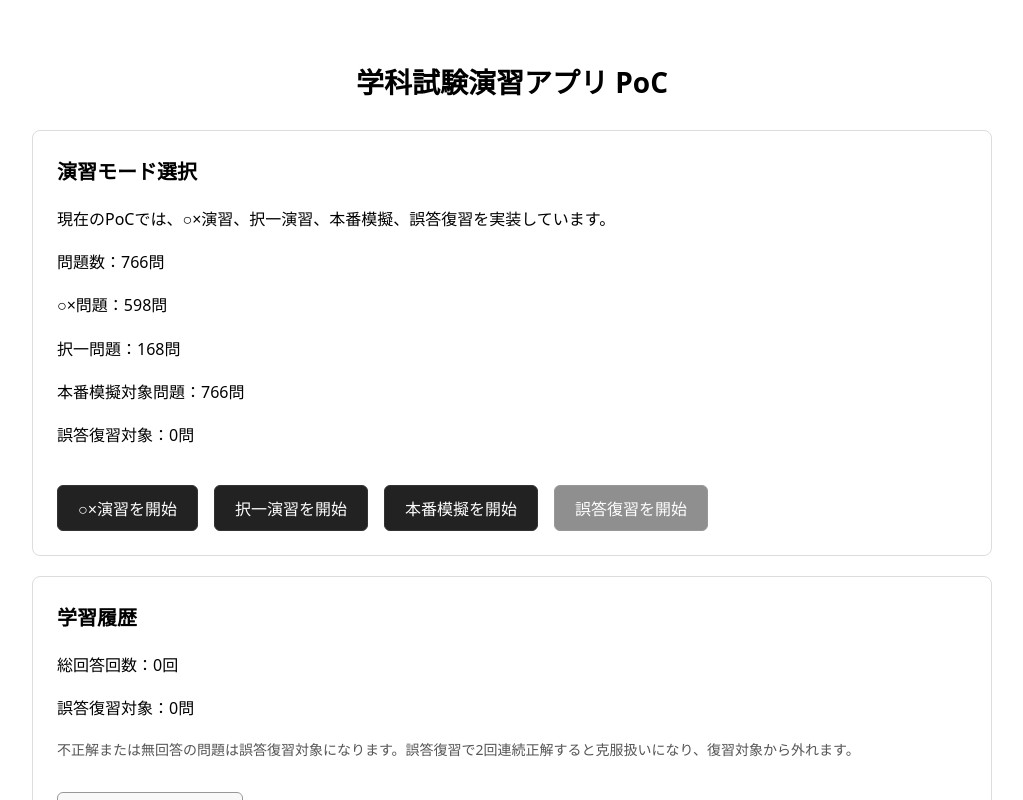
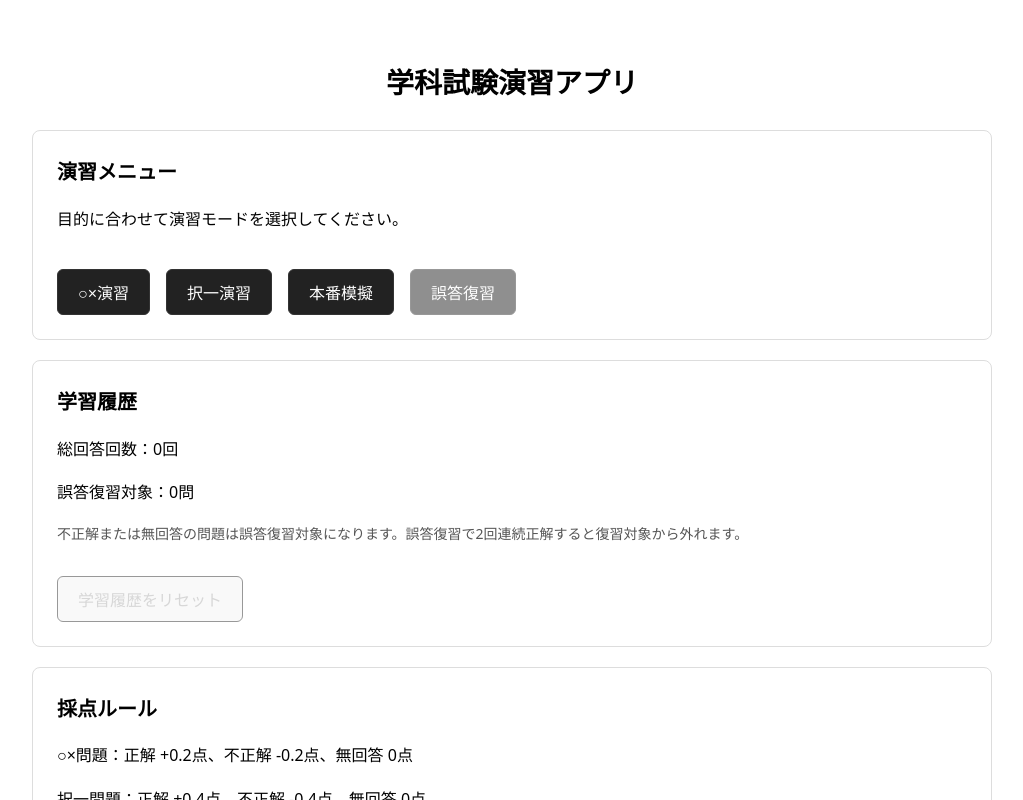
Before and after one commit to komatsu-koriyama/kikai-gakka-exam, a React (Vite) app: page / in a window 1280 px wide. Shown: the top 800 px of the page, without its empty margins (128-1151 px from the left). Built offline with nearby package versions, Linux system fonts and the light colour scheme.

Commit message:
Clean up UI for learner-facing mode

```diff
--- a/src/App.css
+++ b/src/App.css
@@ -50,10 +50,12 @@ h2 {
 }
 
 .question-meta {
-  padding: 12px 16px;
+  padding: 10px 14px;
   margin: 16px 0;
   border-radius: 8px;
   background: #f7f7f7;
+  color: #444;
+  font-size: 14px;
 }
 
 .question-meta p {
@@ -101,11 +103,6 @@ h2 {
   opacity: 0.6;
 }
 
-.answer-button.mock-selected {
-  border-color: #222;
-  background: #e8f0ff;
-}
-
 .choice-buttons {
   display: flex;
   flex-direction: column;
@@ -115,7 +112,7 @@ h2 {
 
 .choice-button {
   display: grid;
-  grid-template-columns: 48px 1fr auto;
+  grid-template-columns: 48px 1fr;
   gap: 12px;
   align-items: center;
   width: 100%;
@@ -233,12 +230,6 @@ h2 {
   margin-bottom: 12px;
 }
 
-.shuffle-info {
-  margin: 12px 0;
-  font-size: 14px;
-  color: #555;
-}
-
 .action-row {
   display: flex;
   gap: 12px;
@@ -316,6 +307,20 @@ h2 {
   margin: 4px 0;
 }
 
+.debug-box {
+  padding: 10px 14px;
+  margin: 12px 0;
+  border: 1px dashed #aaa;
+  border-radius: 8px;
+  background: #fafafa;
+  color: #555;
+  font-size: 13px;
+}
+
+.debug-box p {
+  margin: 4px 0;
+}
+
 .error {
   color: red;
   font-weight: bold;
--- a/src/App.jsx
+++ b/src/App.jsx
@@ -1,5 +1,7 @@
 import { useEffect, useMemo, useState } from "react";
 import "./App.css";
+
+const SHOW_DEBUG_INFO = false;
 
 const SCORE_RULES = {
   true_false: {
@@ -663,7 +665,7 @@ function App() {
   if (error) {
     return (
       <main className="container">
-        <h1>学科試験演習アプリ PoC</h1>
+        <h1>学科試験演習アプリ</h1>
         <p className="error">{error}</p>
       </main>
     );
@@ -672,7 +674,7 @@ function App() {
   if (!data) {
     return (
       <main className="container">
-        <h1>学科試験演習アプリ PoC</h1>
+        <h1>学科試験演習アプリ</h1>
         <p>読み込み中...</p>
       </main>
     );
@@ -686,18 +688,21 @@ function App() {
 
     return (
       <main className="container">
-        <h1>学科試験演習アプリ PoC</h1>
+        <h1>学科試験演習アプリ</h1>
 
         <section className="card">
-          <h2>演習モード選択</h2>
-          <p>
-            現在のPoCでは、○×演習、択一演習、本番模擬、誤答復習を実装しています。
-          </p>
+          <h2>演習メニュー</h2>
+          <p>目的に合わせて演習モードを選択してください。</p>
+
+          {SHOW_DEBUG_INFO && (
+            <div className="debug-box">
               <p>問題数：{data.questionCount}問</p>
               <p>○×問題：{trueFalseQuestions.length}問</p>
               <p>択一問題：{multipleChoiceQuestions.length}問</p>
               <p>本番模擬対象問題：{targetMockQuestionCount}問</p>
               <p>誤答復習対象：{wrongQuestions.length}問</p>
+            </div>
+          )}
 
           <div className="menu-buttons">
             <button
@@ -706,7 +711,7 @@ function App() {
               onClick={() => openPracticeSetup("true_false_setup")}
               disabled={trueFalseQuestions.length === 0}
             >
-              ○×演習を開始
+              ○×演習
             </button>
 
             <button
@@ -715,7 +720,7 @@ function App() {
               onClick={() => openPracticeSetup("multiple_choice_setup")}
               disabled={multipleChoiceQuestions.length === 0}
             >
-              択一演習を開始
+              択一演習
             </button>
 
             <button
@@ -724,7 +729,7 @@ function App() {
               onClick={() => startMode("mock_exam")}
               disabled={targetMockQuestionCount === 0}
             >
-              本番模擬を開始
+              本番模擬
             </button>
 
             <button
@@ -733,7 +738,7 @@ function App() {
               onClick={() => startMode("wrong_review")}
               disabled={wrongQuestions.length === 0}
             >
-              誤答復習を開始
+              誤答復習
             </button>
           </div>
         </section>
@@ -743,7 +748,7 @@ function App() {
           <p>総回答回数：{totalAttempts}回</p>
           <p>誤答復習対象：{wrongQuestions.length}問</p>
           <p className="note">
-            不正解または無回答の問題は誤答復習対象になります。誤答復習で2回連続正解すると克服扱いになり、復習対象から外れます。
+            不正解または無回答の問題は誤答復習対象になります。誤答復習で2回連続正解すると復習対象から外れます。
           </p>
 
           <button
@@ -761,10 +766,6 @@ function App() {
           <p>○×問題：正解 +0.2点、不正解 -0.2点、無回答 0点</p>
           <p>択一問題：正解 +0.4点、不正解 -0.4点、無回答 0点</p>
           <p>合計点がマイナスになった場合も、そのまま表示します。</p>
-          <p className="note">
-            本番模擬は、問題数が十分にある場合は○×60問・択一10問の70問構成で出題します。
-            問題数が不足している場合は、計算問題を除いた登録済み対象問題を全問出題します。
-          </p>
         </section>
       </main>
     );
@@ -864,7 +865,7 @@ function App() {
     return (
       <ReviewPracticeScreen
         title="誤答復習"
-        note="このモードで2回連続正解した問題は、克服扱いで誤答復習対象から外れます。"
+        note="2回連続で正解すると、復習対象から外れます。"
         currentIndex={currentIndex}
         questions={activeQuestions}
         currentQuestion={currentQuestion}
@@ -886,7 +887,7 @@ function App() {
     return (
       <ReviewPracticeScreen
         title="今回間違えた問題の復習"
-        note="直前の本番模擬で不正解または無回答だった問題だけを復習します。"
+        note="直前の本番模擬で不正解または無回答だった問題を復習します。"
         currentIndex={currentIndex}
         questions={activeQuestions}
         currentQuestion={currentQuestion}
@@ -1166,10 +1167,12 @@ function MultipleChoicePracticeScreen({
           label={`${currentQuestion.id}の問題画像`}
         />
 
-        <div className="shuffle-info">
+        {SHOW_DEBUG_INFO && (
+          <div className="debug-box">
             選択肢シャッフル：
             {currentQuestion.shuffleChoices ? "有効" : "無効"}
           </div>
+        )}
 
         <ChoiceButtons
           displayChoices={displayChoices}
@@ -1185,11 +1188,6 @@ function MultipleChoicePracticeScreen({
             }
           >
             <p>{selectedChoice?.isCorrect ? "正解" : "不正解"}</p>
-
-            <p>
-              正解：元ID{" "}
-              {currentQuestion.choices.find((choice) => choice.isCorrect)?.id}
-            </p>
 
             {currentQuestion.explanation && (
               <p>総合解説：{currentQuestion.explanation}</p>
@@ -1300,10 +1298,12 @@ function ReviewPracticeScreen({
 
         {currentQuestion.type === "multiple_choice" && (
           <>
-            <div className="shuffle-info">
+            {SHOW_DEBUG_INFO && (
+              <div className="debug-box">
                 選択肢シャッフル：
                 {currentQuestion.shuffleChoices ? "有効" : "無効"}
               </div>
+            )}
 
             <ChoiceButtons
               displayChoices={displayChoices}
@@ -1338,13 +1338,6 @@ function ReviewPracticeScreen({
 
             {currentQuestion.type === "true_false" && (
               <p>正解：{formatTrueFalse(currentQuestion.answer)}</p>
-            )}
-
-            {currentQuestion.type === "multiple_choice" && (
-              <p>
-                正解：元ID{" "}
-                {currentQuestion.choices.find((choice) => choice.isCorrect)?.id}
-              </p>
             )}
 
             {currentQuestion.explanation && (
@@ -1401,12 +1394,11 @@ function MockExamScreen({
           <p className="progress">
             {currentIndex + 1} / {questions.length} 問
           </p>
-          <p className="note">
-            本番模擬では、回答を選択すると自動で次の問題へ進みます。
-          </p>
-        </div>
-
-        <div className="question-meta">
+          <p className="note">回答を選択すると、自動で次の問題へ進みます。</p>
+        </div>
+
+        {SHOW_DEBUG_INFO && (
+          <div className="debug-box">
             <p>
               出題構成：
               {isFullMockExam
@@ -1417,8 +1409,8 @@ function MockExamScreen({
               ○×：{typeCounts.trueFalse}問 ／ 択一：
               {typeCounts.multipleChoice}問
             </p>
-          <p>計算問題は出題対象外です。</p>
-        </div>
+          </div>
+        )}
 
         <QuestionMeta question={currentQuestion} />
 
@@ -1450,10 +1442,12 @@ function MockExamScreen({
 
         {currentQuestion.type === "multiple_choice" && (
           <>
-            <div className="shuffle-info">
+            {SHOW_DEBUG_INFO && (
+              <div className="debug-box">
                 選択肢シャッフル：
                 {currentQuestion.shuffleChoices ? "有効" : "無効"}
               </div>
+            )}
 
             <ChoiceButtons
               displayChoices={displayChoices}
@@ -1517,7 +1511,9 @@ function ChoiceButtons({
           >
             <span className="display-label">{displayLabel}</span>
             <span>{choice.text}</span>
+            {SHOW_DEBUG_INFO && (
               <span className="original-id">元ID：{choice.id}</span>
+            )}
           </button>
         );
       })}
@@ -1734,7 +1730,8 @@ function ChoiceExplanations({ choices }) {
         {choices.map((choice) => (
           <li key={choice.id}>
             <strong>
-              元ID {choice.id}. {choice.text}
+              {SHOW_DEBUG_INFO && `元ID ${choice.id}. `}
+              {choice.text}
             </strong>
             <br />
             {choice.explanation || "解説なし"}
@@ -1758,12 +1755,21 @@ function QuestionImage({ src, label }) {
 function QuestionMeta({ question }) {
   return (
     <div className="question-meta">
+      {SHOW_DEBUG_INFO && (
+        <>
           <p>ID：{question.id}</p>
           <p>形式：{question.type === "true_false" ? "○×" : "択一"}</p>
+        </>
+      )}
+
       <p>カテゴリ：{question.category ?? "未設定"}</p>
+
+      {SHOW_DEBUG_INFO && (
+        <>
           <p>サブカテゴリ：{question.subCategory ?? "未設定"}</p>
-
           {question.tags?.length > 0 && <p>タグ：{question.tags.join("、")}</p>}
+        </>
+      )}
     </div>
   );
 }
```
Lines whose indentation alone changed are shown as unchanged.
